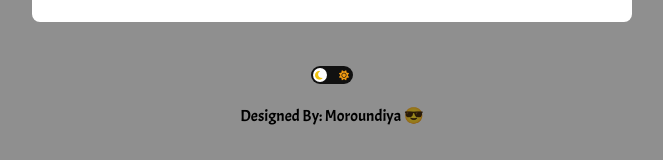
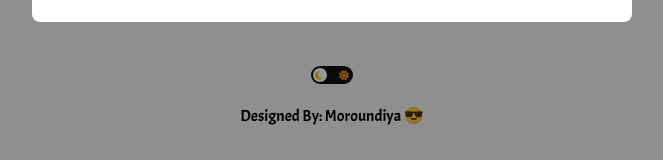
Before and after one commit to Moroundiya/TaskMee, a React (Vite) app: page / in a window 1280 px wide. Both pictures are taken after a click on the button "Add Task". Shown: the part 628-788 px from the top of the page, without its empty margins (308-971 px from the left). Built offline with nearby package versions, Linux system fonts and the light colour scheme.

Commit message:
first commit

```diff
--- a/src/App.jsx
+++ b/src/App.jsx
@@ -304,7 +304,7 @@ function App() {
 
   return (
     <div className='w-full min-h-screen bg-[#eee] dark:bg-[#0f172a] relative'>
-      <div className={`absolute top-0 left-0 w-full h-full bg-[rgba(0,0,0,.4)] ${showModal} justify-center items-center px-4 sm:px-0 transition-all duration-300 ease-in-out`}>
+      <div className={`absolute top-0 left-0 w-full z-30 h-full bg-[rgba(0,0,0,.4)] ${showModal} justify-center items-center px-4 sm:px-0 transition-all duration-300 ease-in-out`}>
         <div className='bg-white h-auto w-full sm:w-[600px] rounded-lg px-4 py-8 dark:bg-slate-800 dark:text-[#E2E8F0]'>
           <div className='flex justify-between items-center mb-5'>
             <p className='text-lg sm:text-xl'>Add Task</p>
--- a/src/components/EditTask.jsx
+++ b/src/components/EditTask.jsx
@@ -75,7 +75,7 @@ function EditTask({ showEdit, newValue, editTaskModal, getdurationMin, getdurati
 
 
     return (
-        <div className={`absolute top-0 left-0 w-full h-full bg-[rgba(0,0,0,.4)] ${showEdit} justify-center items-center px-4 sm:px-0 transition-all duration-300 ease-in-out`}>
+        <div className={`absolute z-30 top-0 left-0 w-full h-full bg-[rgba(0,0,0,.4)] ${showEdit} justify-center items-center px-4 sm:px-0 transition-all duration-300 ease-in-out`}>
             <div className='bg-white dark:bg-[#1e293b] dark:text-[#E2E8F0] h-auto w-full sm:w-[600px] rounded-lg px-4 py-8'>
                 <div className='flex justify-between items-center mb-5'>
                     <p className='text-lg sm:text-xl'>Edit Task</p>
--- a/src/index.css
+++ b/src/index.css
@@ -50,20 +50,23 @@ div#root {
   align-items: center;
 }
 
-.fa-moon {color: #f1c40f;
-font-size:10px;
-/*   width:20px */
+.fa-moon {
+  color: #f1c40f;
+  font-size: 10px;
+  /*   width:20px */
   position: relative;
-  z-index: 30;
-    left:-1px
+  z-index: 5;
+  left: -1px
 }
 
-.fa-sun {color: #f39c12;
-font-size:10px;
-/*   width:20px */
+.fa-sun {
+  color: #f39c12;
+  font-size: 10px;
+  /*   width:20px */
   position: relative;
-  right:-1px;
-  z-index: 30}
+  right: -1px;
+  z-index: 5;
+}
 
 .checkbox-label .ball {
   background-color: #fff;
@@ -76,6 +79,6 @@ font-size:10px;
   transition: transform 0.2s linear;
 }
 
-.checkbox:checked + .checkbox-label .ball {
+.checkbox:checked+.checkbox-label .ball {
   transform: translateX(24px);
 }
```
